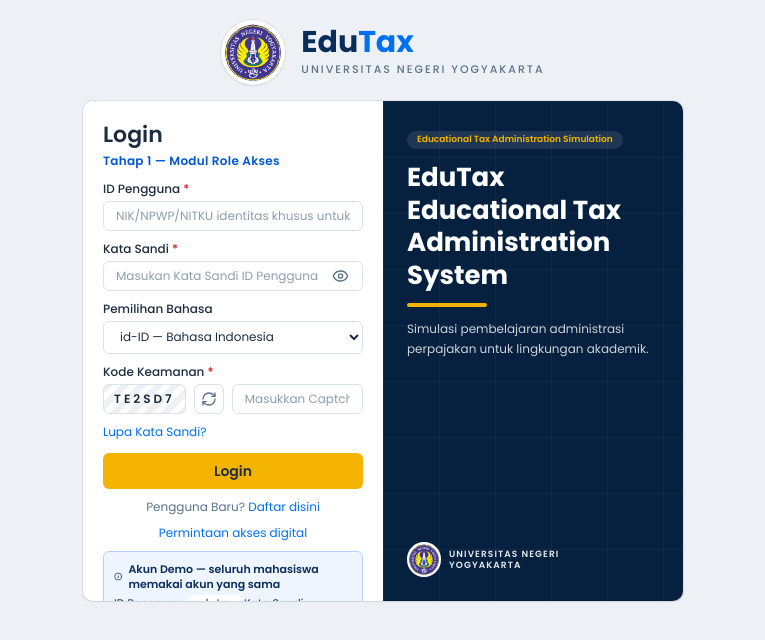
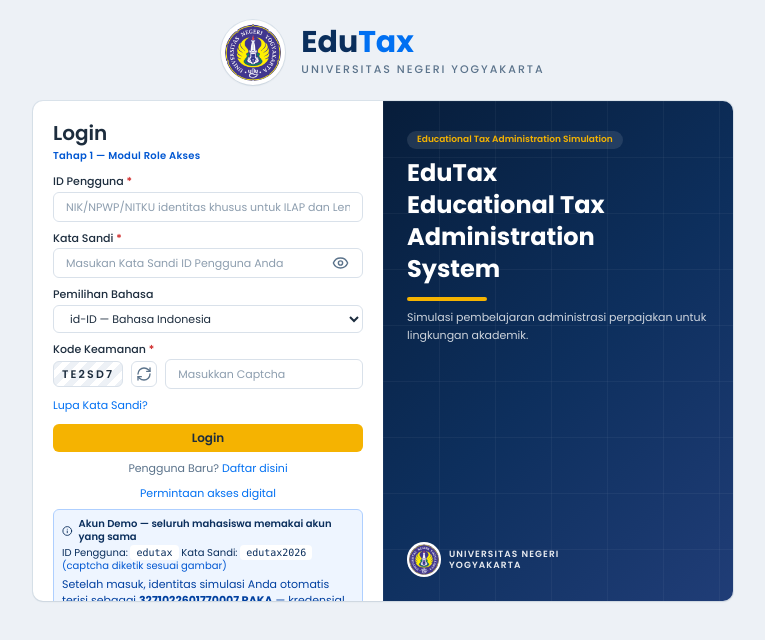
Before and after one commit to wisnuardi22/edutax-unyv2, a Next.js app: page /login in a window 1280 px wide. Shown: the top 640 px of the page, without its empty margins (257-1022 px from the left). Built offline with nearby package versions, Linux system fonts and the light colour scheme.

Commit message:
Refine compact login gradient styling

```diff
--- a/src/app/login/page.tsx
+++ b/src/app/login/page.tsx
@@ -82,22 +82,22 @@ export default function LoginPage() {
         </div>
       </header>
 
-      <div className="grid w-full max-w-[600px] overflow-hidden rounded-card bg-white shadow-card md:h-[500px] md:grid-cols-2">
+      <div className="grid w-full max-w-[700px] overflow-hidden rounded-card bg-white shadow-card md:h-[500px] md:grid-cols-2">
         {/* Kolom formulir */}
-        <section className="overflow-y-auto p-4 sm:p-5 md:p-5">
-          <h1 className="text-[22px] font-semibold leading-tight text-ink">Login</h1>
-          <p className="mt-1 text-xs font-semibold tracking-wide text-brand-600">
+        <section className="overflow-hidden p-4 sm:p-5 md:p-5">
+          <h1 className="text-xl font-semibold leading-tight text-ink">Login</h1>
+          <p className="mt-0.5 text-[10px] font-semibold tracking-wide text-brand-600">
             Tahap 1 — Modul Role Akses
           </p>
 
-          <div className="mt-3 space-y-2.5">
+          <div className="mt-2.5 space-y-2">
             <div>
-              <label className="field-label !mb-1 text-xs" htmlFor="userId">
+              <label className="field-label !mb-0.5 text-[11px]" htmlFor="userId">
                 ID Pengguna <span className="text-bad">*</span>
               </label>
               <input
                 id="userId"
-                className="field-input !py-1.5 text-xs"
+                className="field-input !py-1 text-[11px]"
                 placeholder="NIK/NPWP/NITKU identitas khusus untuk ILAP dan Lembaga Lain"
                 value={userId}
                 onChange={(e) => setUserId(e.target.value)}
@@ -106,14 +106,14 @@ export default function LoginPage() {
             </div>
 
             <div>
-              <label className="field-label !mb-1 text-xs" htmlFor="password">
+              <label className="field-label !mb-0.5 text-[11px]" htmlFor="password">
                 Kata Sandi <span className="text-bad">*</span>
               </label>
               <div className="relative">
                 <input
                   id="password"
                   type={showPass ? 'text' : 'password'}
-                  className="field-input !py-1.5 pr-10 text-xs"
+                  className="field-input !py-1 pr-10 text-[11px]"
                   placeholder="Masukan Kata Sandi ID Pengguna Anda"
                   value={password}
                   onChange={(e) => setPassword(e.target.value)}
@@ -132,34 +132,34 @@ export default function LoginPage() {
             </div>
 
             <div>
-              <label className="field-label !mb-1 text-xs" htmlFor="lang">
+              <label className="field-label !mb-0.5 text-[11px]" htmlFor="lang">
                 Pemilihan Bahasa
               </label>
-              <select id="lang" className="field-input !py-1.5 text-xs" defaultValue="id">
+              <select id="lang" className="field-input !py-1 text-[11px]" defaultValue="id">
                 <option value="id">id-ID — Bahasa Indonesia</option>
                 <option value="en">en-US — English</option>
               </select>
             </div>
 
             <div>
-              <label className="field-label !mb-1 text-xs" htmlFor="captcha">
+              <label className="field-label !mb-0.5 text-[11px]" htmlFor="captcha">
                 Kode Keamanan <span className="text-bad">*</span>
               </label>
               <div className="flex items-center gap-2">
-                <output className="select-none rounded-md border border-line bg-[repeating-linear-gradient(135deg,#EDF1F6_0_6px,#FFFFFF_6px_12px)] px-2.5 py-1.5 text-xs font-semibold tracking-[0.25em] text-ink">
+                <output className="select-none rounded-md border border-line bg-[repeating-linear-gradient(135deg,#EDF1F6_0_6px,#FFFFFF_6px_12px)] px-2 py-1 text-[11px] font-semibold tracking-[0.2em] text-ink">
                   {captcha}
                 </output>
                 <button
                   type="button"
                   onClick={refreshCaptcha}
-                  className="rounded-md border border-line p-1.5 text-ink-muted hover:text-brand-600"
+                  className="rounded-md border border-line p-1 text-ink-muted hover:text-brand-600"
                   aria-label="Ganti kode keamanan"
                 >
                   <RefreshCw size={16} />
                 </button>
                 <input
                   id="captcha"
-                  className="field-input !py-1.5 flex-1 text-xs"
+                  className="field-input !py-1 flex-1 text-[11px]"
                   placeholder="Masukkan Captcha"
                   value={captchaInput}
                   onChange={(e) => setCaptchaInput(e.target.value)}
@@ -168,35 +168,35 @@ export default function LoginPage() {
               </div>
             </div>
 
-            <a className="inline-block text-xs text-brand-500 hover:underline" href="#">
+            <a className="inline-block text-[11px] text-brand-500 hover:underline" href="#">
               Lupa Kata Sandi?
             </a>
 
             {error && (
-              <p role="alert" className="rounded-md bg-bad/10 px-2 py-1.5 text-xs text-bad">
+              <p role="alert" className="rounded-md bg-bad/10 px-2 py-1 text-[11px] text-bad">
                 {error}
               </p>
             )}
 
-            <button type="button" className="btn-primary !py-2 w-full" onClick={handleLogin}>
+            <button type="button" className="btn-primary !py-1.5 w-full text-xs" onClick={handleLogin}>
               Login
             </button>
 
-            <p className="text-center text-xs text-ink-muted">
+            <p className="text-center text-[11px] text-ink-muted">
               Pengguna Baru?{' '}
               <a className="text-brand-500 hover:underline" href="#">
                 Daftar disini
               </a>
             </p>
-            <p className="text-center text-xs">
+            <p className="text-center text-[11px]">
               <a className="text-brand-500 hover:underline" href="#">
                 Permintaan akses digital
               </a>
             </p>
 
-            <div className="rounded-md border border-brand-200 bg-brand-50 p-2.5 text-[11px] leading-snug text-brand-800">
+            <div className="rounded-md border border-brand-200 bg-brand-50 p-2 text-[10px] leading-tight text-brand-800">
               <p className="flex items-center gap-1.5 font-semibold">
-                <Info size={13} /> Akun Demo — seluruh mahasiswa memakai akun yang sama
+                <Info size={12} /> Akun Demo — seluruh mahasiswa memakai akun yang sama
               </p>
               <p className="mt-1">
                 ID Pengguna: <code className="rounded bg-white px-1.5 py-0.5">{DEMO_USER}</code>{' '}
@@ -213,7 +213,7 @@ export default function LoginPage() {
         </section>
 
         {/* Kolom identitas */}
-        <aside className="relative flex min-h-[360px] flex-col justify-between overflow-hidden bg-brand-900 p-5 text-white sm:p-6 md:min-h-0">
+        <aside className="relative flex min-h-[300px] flex-col justify-between overflow-hidden bg-[linear-gradient(135deg,#071d3a_0%,#0d2f5d_52%,#203d77_100%)] p-5 text-white sm:p-6 md:min-h-0">
           <div
             aria-hidden
             className="pointer-events-none absolute inset-0 opacity-25
@@ -224,7 +224,7 @@ export default function LoginPage() {
             <span className="inline-block rounded-full bg-white/10 px-2.5 py-0.5 text-[9px] font-semibold text-accent">
               Educational Tax Administration Simulation
             </span>
-            <h2 className="mt-3 text-[24px] font-bold leading-tight sm:text-[26px]">
+            <h2 className="mt-2 text-[22px] font-bold leading-tight sm:text-2xl">
               EduTax
               <br />
               Educational Tax
@@ -234,12 +234,12 @@ export default function LoginPage() {
               System
             </h2>
             <div className="mt-3 h-1 w-20 rounded bg-accent" />
-            <p className="mt-3 max-w-sm text-xs leading-relaxed text-white/80">
+            <p className="mt-2 max-w-sm text-[11px] leading-relaxed text-white/80">
               Simulasi pembelajaran administrasi perpajakan untuk lingkungan akademik.
             </p>
           </div>
 
-          <div className="relative mt-5 flex items-center gap-2">
+          <div className="relative mt-4 flex items-center gap-2">
             <Image
               src="/logo-uny.png"
               alt=""
```
